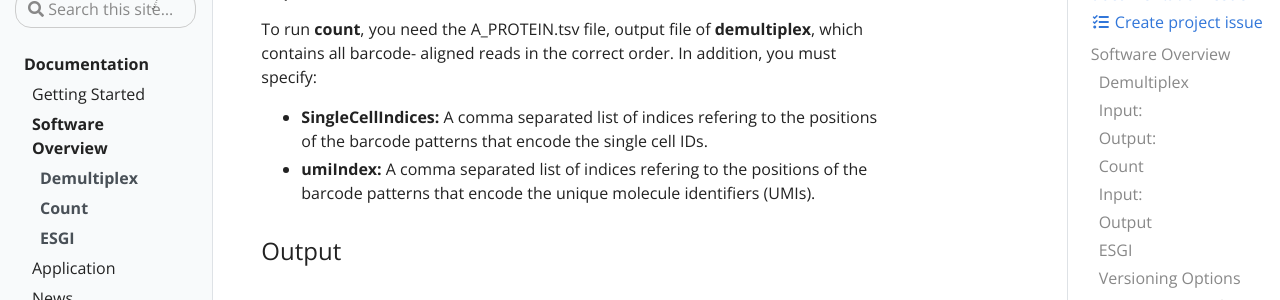
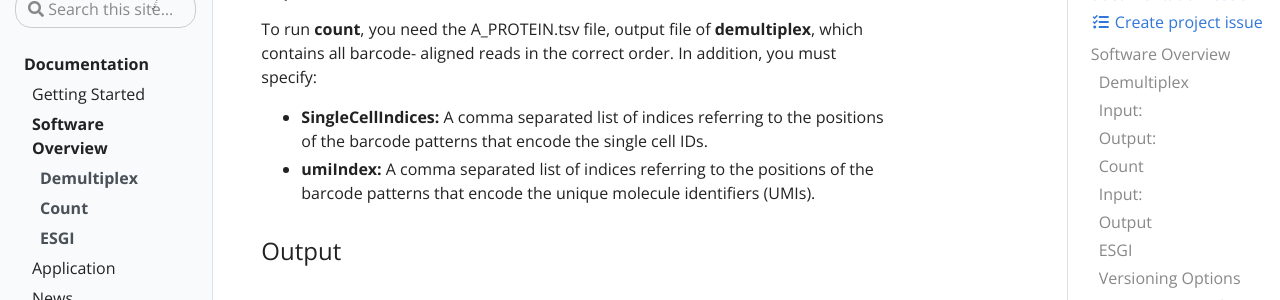
Before and after one commit to tstohn/ESGI.documentation, a Jekyll site: the page built from _docs/software-overview.md, in a window 1280 px wide and 900 px high, scrolled down 1471 px. Shown: the part 154-454 px from the top of the window. Built offline with Jekyll 4.4.1, drawn with Linux system fonts in a browser that asks for light colours.

Commit message:
spelling errors in software overview

```diff
--- a/_docs/software-overview.md
+++ b/_docs/software-overview.md
@@ -42,8 +42,8 @@ Reads are sorted by cell and feature, and identical entries are collapsed to gen
 ### Input:
 To run **count**, you need the A_PROTEIN.tsv file, output file of **demultiplex**, which contains all barcode- aligned reads in the correct order.
 In addition, you must specify:
-- **SingleCellIndices:** A comma separated list of indices refering to the positions of the barcode patterns that encode the single cell IDs.
-- **umiIndex:** A comma separated list of indices refering to the positions of the barcode patterns that encode the unique molecule identifiers (UMIs).
+- **SingleCellIndices:** A comma separated list of indices referring to the positions of the barcode patterns that encode the single cell IDs.
+- **umiIndex:** A comma separated list of indices referring to the positions of the barcode patterns that encode the unique molecule identifiers (UMIs).
 
 ### Output
 
```
